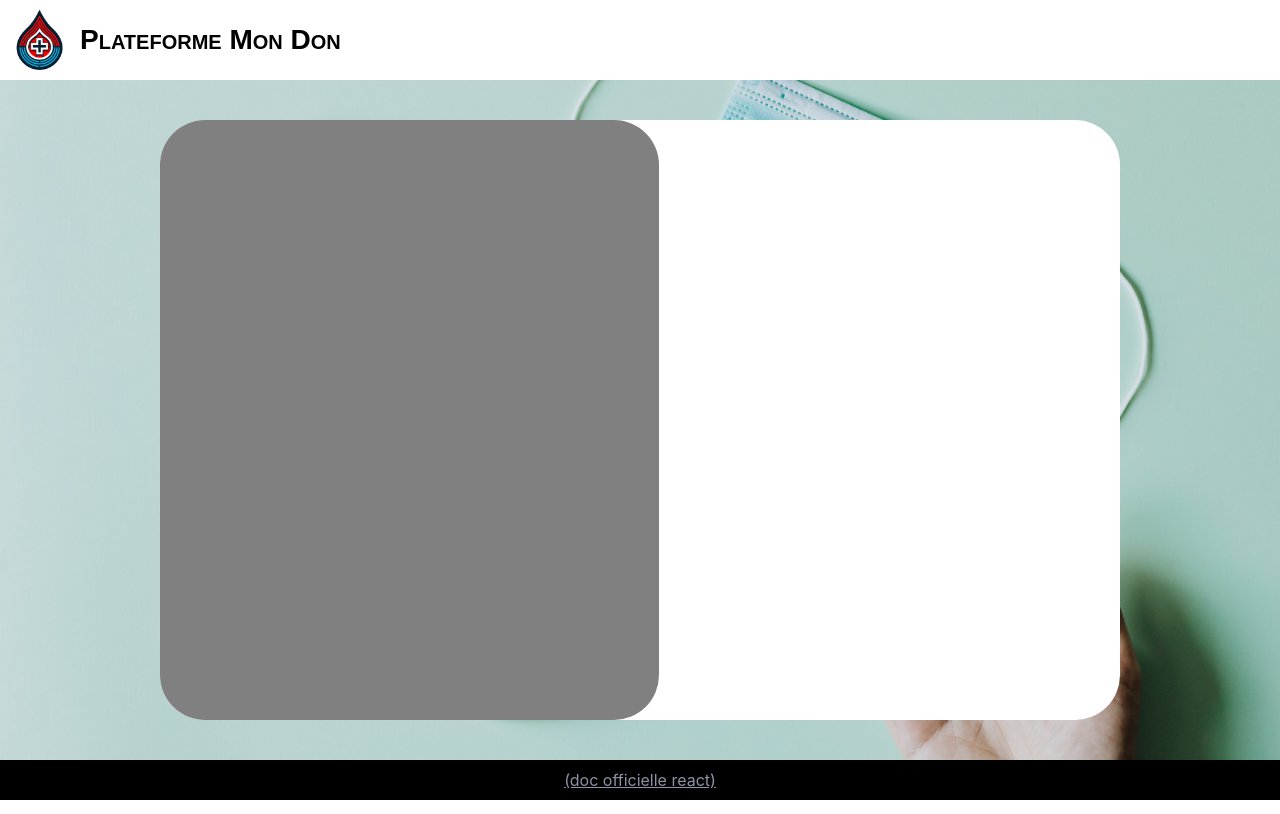
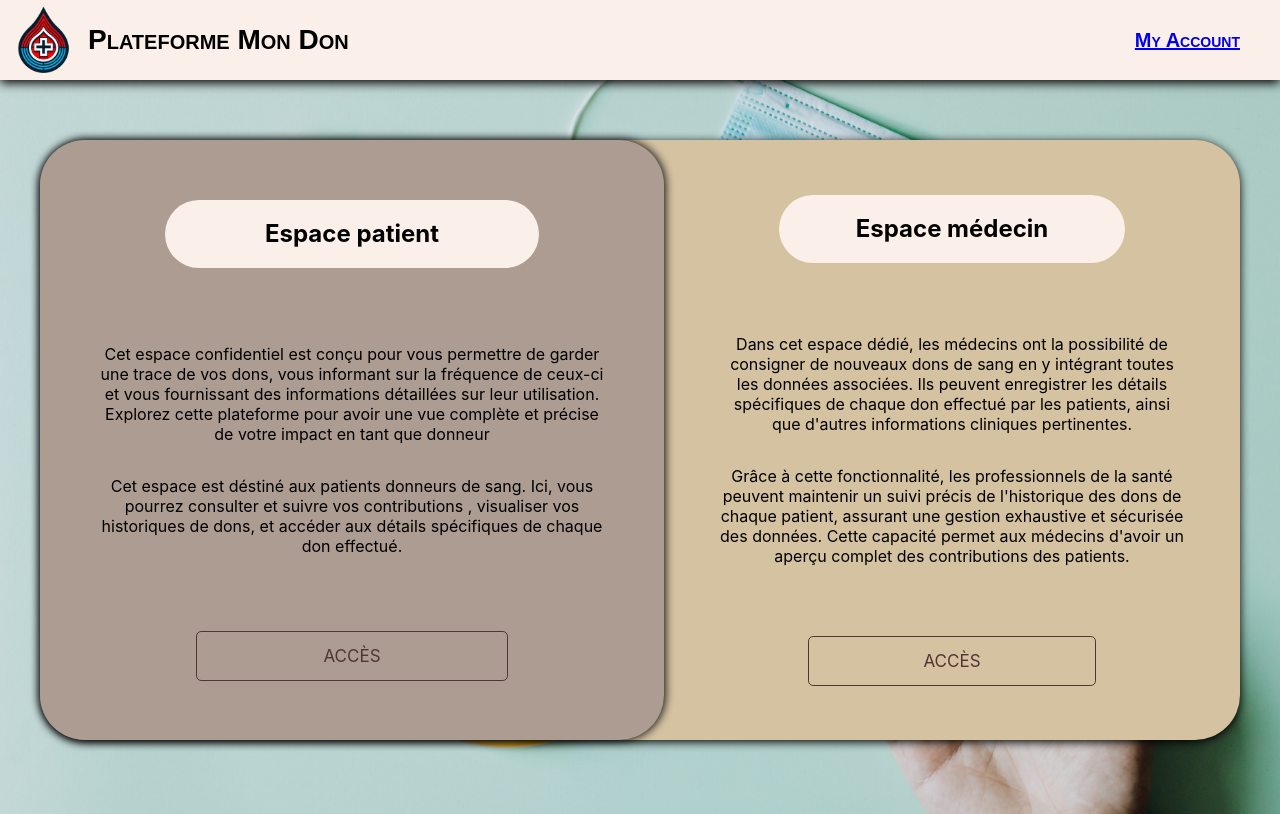
Before and after one commit to Guy0851/don-de-sang, a React (Create React App) app: page / in a window 1280 px wide. Shown: the top 814 px of the page. Built offline with nearby package versions, Linux system fonts and the light colour scheme.

Commit message:
Front des espaces médecins et patient fini

```diff
--- a/src/App.css
+++ b/src/App.css
@@ -9,7 +9,10 @@
 }
 
 .App-header {
-  background-color: white;
+  background-color: #FBF0E9;
+  position: fixed;
+  top:0;
+  width: 100%;
   height: 10vh;
   display: flex;
   flex-direction: row;
@@ -17,45 +20,149 @@
   justify-content:baseline;
   font-size: calc(10px + 2vmin);
   color: rgb(0, 0, 0);
+  box-shadow: 0px 3px 10px black
 }
 
 .App-body{
   display: flex;
   align-items: center;
   justify-content: center;
+  bottom : 10vh;
   background-image: url('./img/background-sang.jpg');
   background-size: cover; /* Ajuste la taille de l'image pour couvrir l'ensemble du conteneur */
   background-position: center; /* Centre l'image dans le conteneur */
-  height: 85vh;
+  height: 110vh;
 }
 
 .App-footer{
-  background-color: black;
-  height: 5vh;
+  background-color: rgb(0, 0, 0);
+  height: 20vh;
   display: flex;
   align-items: center;
   justify-content:center;
 }
 .App-link {
-  color: rgb(141, 146, 165);
+  color: rgb(255, 255, 255);
 }
 
 #MySpace{
-  background-color: rgb(255, 255, 255);
+  background-color: #D4C2A1;
   display: flex;
   flex-direction: row;
   height: 75vh;
-  width: 120vh;
+  width: 150vh;
   border-radius: 45px;
+  box-shadow: 0px 2px 10px black
 }
 
 .logo-don-sang{
-  width: 10vh;
+  width: 11vh;
 }
 
 #patient{
+  display: flex;
+  flex-direction: column;
+  align-items: center;
+  justify-content: space-evenly;
   width: 52%;
   height: 100%;
-  background-color: gray;
+  background:  #AD9C92;
   border-radius: 45px;
+  box-shadow: 1px 0px 10px black
 }
+
+#doctor{
+  display: flex;
+  flex-direction: column;
+  align-items: center;
+  justify-content: space-evenly;
+  width: 48%;
+  height: 100%;
+}
+
+#register-login{
+  font : small-caps bold 20px/1 sans-serif;
+  color: black;
+  margin-left: auto;
+  margin-right: 5vh;
+}
+
+#home-link{
+  display: flex;
+  align-items: center;
+  justify-content:center;
+}
+
+.patient-button{
+    --color: #523434;
+    width: 50%;
+    padding: 0.8em 1.7em;
+    background-color: transparent;
+    border-radius: .3em;
+    position: relative;
+    overflow: hidden;
+    cursor: pointer;
+    transition: .5s;
+    font-weight: 400;
+    font-size: 17px;
+    border: 1px solid;
+    font-family: inherit;
+    text-transform: uppercase;
+    color: var(--color);
+    z-index: 1;
+  }
+
+    .patient-button::before, .patient-button::after {
+    content: '';
+    display: block;
+    width: 50px;
+    height: 50px;
+    transform: translate(-50%, -50%);
+    position: absolute;
+    border-radius: 50%;
+    z-index: -1;
+    background-color: var(--color);
+    transition: 1s ease;
+  }
+
+  .patient-button::before {
+    top: -1em;
+    left: -1em;
+  }
+
+  .patient-button::after {
+    left: calc(100% + 1em);
+    top: calc(100% + 1em);
+  }
+
+  .patient-button:hover::before, .patient-button:hover::after {
+    height: 410px;
+    width: 410px;
+  }
+
+  .patient-button:hover {
+    color: rgb(255, 255, 255);
+  }
+
+  .patient-button:active {
+    filter: brightness(.8);
+  }
+
+  .paragraphe{
+    width: 90%;
+  }
+
+  .paragraphe-space{
+    display: flex;
+    flex-direction: column;
+    max-height: 60%;
+    width: 90%;
+    align-items: center;
+  }
+
+  .space-title{
+    position:static;
+    width: 60%;
+    background-color: #FBF0E9;
+    border-radius: 20vh;
+  }
--- a/src/App.js
+++ b/src/App.js
@@ -1,6 +1,8 @@
 import './App.css';
 import MySpace from './component/space-component/space';
 import Header from './component/header/header';
+
+
 
 function App() {
   return (
@@ -17,7 +19,7 @@ function App() {
           target="_blank"
           rel="noopener noreferrer"
         >
-          (doc officielle react)
+          (Documentation officielle react)
         </a>
       </footer>
     </div>
--- /dev/null
+++ b/src/component/header/connection/login.jsx
@@ -0,0 +1,6 @@
+function Login(){
+    return (
+        <a href="youtube.fr">Login</a>
+    )
+}
+export default Login;
--- /dev/null
+++ b/src/component/header/connection/profile.jsx
@@ -0,0 +1,7 @@
+function Profile(){
+    return (
+        <a href="https://www.jeu.fr">My Account</a>
+    )
+}
+
+export default Profile
--- /dev/null
+++ b/src/component/header/connection/register.jsx
@@ -0,0 +1,7 @@
+function Register(){
+    return (
+        <a href="https://www.jeu.fr">Register</a>
+    )
+}
+
+export default Register
--- a/src/component/header/header.jsx
+++ b/src/component/header/header.jsx
@@ -1,16 +1,22 @@
-import React from 'react';
 import logo from '../../img/logo-don-de-sang.webp';
+import RegisterLogin from './register+login';
+
 
 function Header() {
     return (
         <header className="App-header">
+            <a id='home-link' href='/accueil'>
                 <img
                 className='logo-don-sang'
                 src={logo}
                 alt='Logo de la plateforme "mon don"'/>
+            </a>
                 <h1 id='titre'>
                     Plateforme Mon Don
                 </h1>
+            <span id='register-login'>
+                <RegisterLogin/>
+            </span>
         </header>
     );
 }
--- /dev/null
+++ b/src/component/header/register+login.jsx
@@ -0,0 +1,20 @@
+// import Register from './connection/register';
+// import Login from './connection/login';
+import Profile from './connection/profile';
+
+// const isLoged = true
+
+function RegisterLogin(){
+    // if (isLoged===true){
+    //     return (
+    //         <Register/>
+    //         /
+    //         <Login/>)
+    // } else {
+        return (
+            <Profile/>
+        )
+
+}
+// }
+export default RegisterLogin
--- a/src/component/space-component/inside-space-component/doctor-space.jsx
+++ b/src/component/space-component/inside-space-component/doctor-space.jsx
@@ -3,8 +3,15 @@ import React from 'react';
 function DoctorSpace() {
     // Votre logique de rendu ici
     return (
-        <div>
-
+        <div id='doctor'>
+            <div className='space-title'>
+            <h2>Espace médecin</h2>
+            </div>
+            <div className='paragraphe-space'>
+                <p className='paragraphe'>Dans cet espace dédié, les médecins ont la possibilité de consigner de nouveaux dons de sang en y intégrant toutes les données associées. Ils peuvent enregistrer les détails spécifiques de chaque don effectué par les patients, ainsi que d'autres informations cliniques pertinentes.</p>
+                <p className='paragraphe'> Grâce à cette fonctionnalité, les professionnels de la santé peuvent maintenir un suivi précis de l'historique des dons de chaque patient, assurant une gestion exhaustive et sécurisée des données. Cette capacité permet aux médecins d'avoir un aperçu complet des contributions des patients.</p>
+            </div>
+            <button class="patient-button">Accès</button>
         </div>
     );
 }
--- a/src/component/space-component/inside-space-component/patient-space.jsx
+++ b/src/component/space-component/inside-space-component/patient-space.jsx
@@ -4,7 +4,15 @@ function PatientSpace() {
     // Votre logique de rendu ici
     return (
         <div id='patient'>
-
+            <div className='space-title'>
+            <h2>Espace patient</h2>
+            </div>
+            <div className='paragraphe-space'>
+                <p className='paragraphe'>Cet espace confidentiel est conçu pour vous permettre de garder une trace de vos dons, vous informant sur la fréquence de ceux-ci et vous fournissant des informations détaillées sur leur utilisation. Explorez cette plateforme pour avoir une vue complète et précise de votre impact en tant que donneur</p>
+                <p className='paragraphe'>Cet espace est déstiné aux patients donneurs de sang. Ici, vous pourrez consulter et suivre vos contributions , visualiser vos historiques de dons, et accéder aux détails spécifiques de chaque don effectué.</p>
+            </div>
+            <button class="patient-button"> Accès
+            </button>
         </div>
     );
 }
```
Lines whose indentation alone changed are shown as unchanged.
